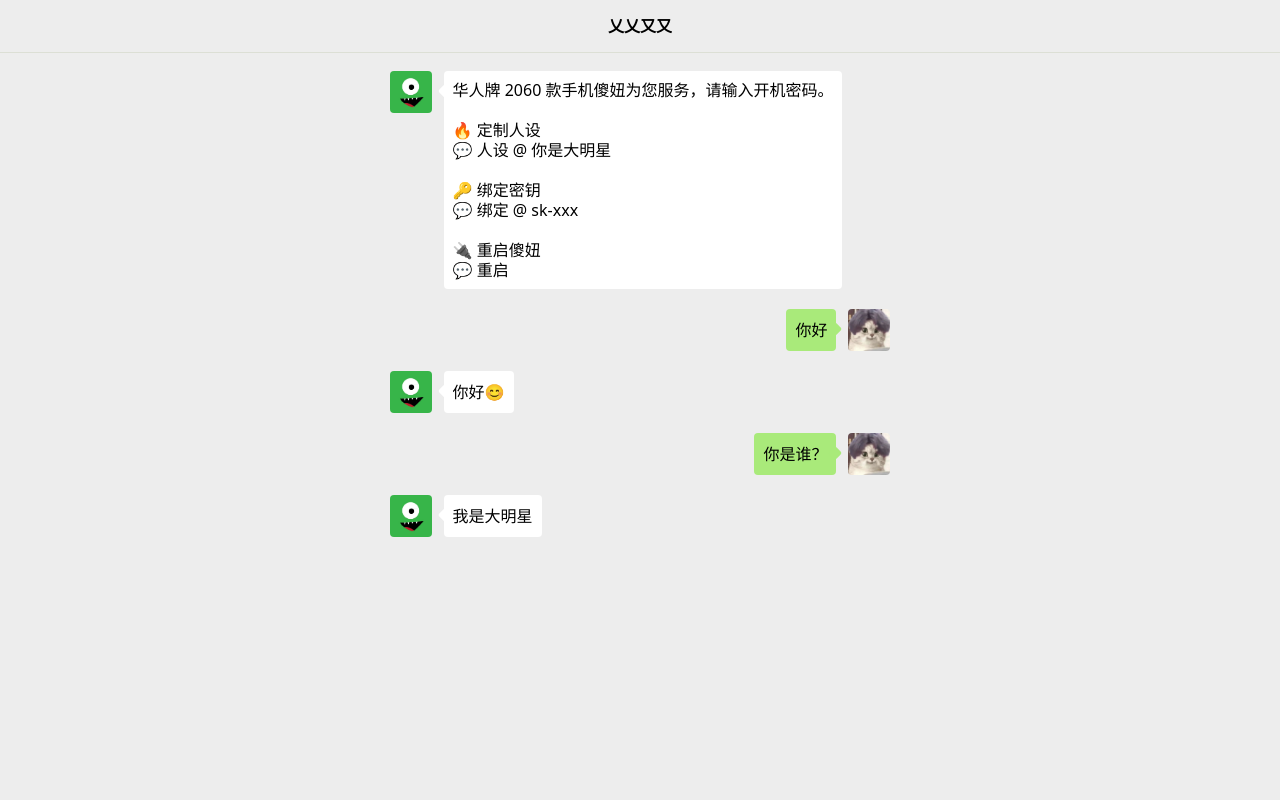
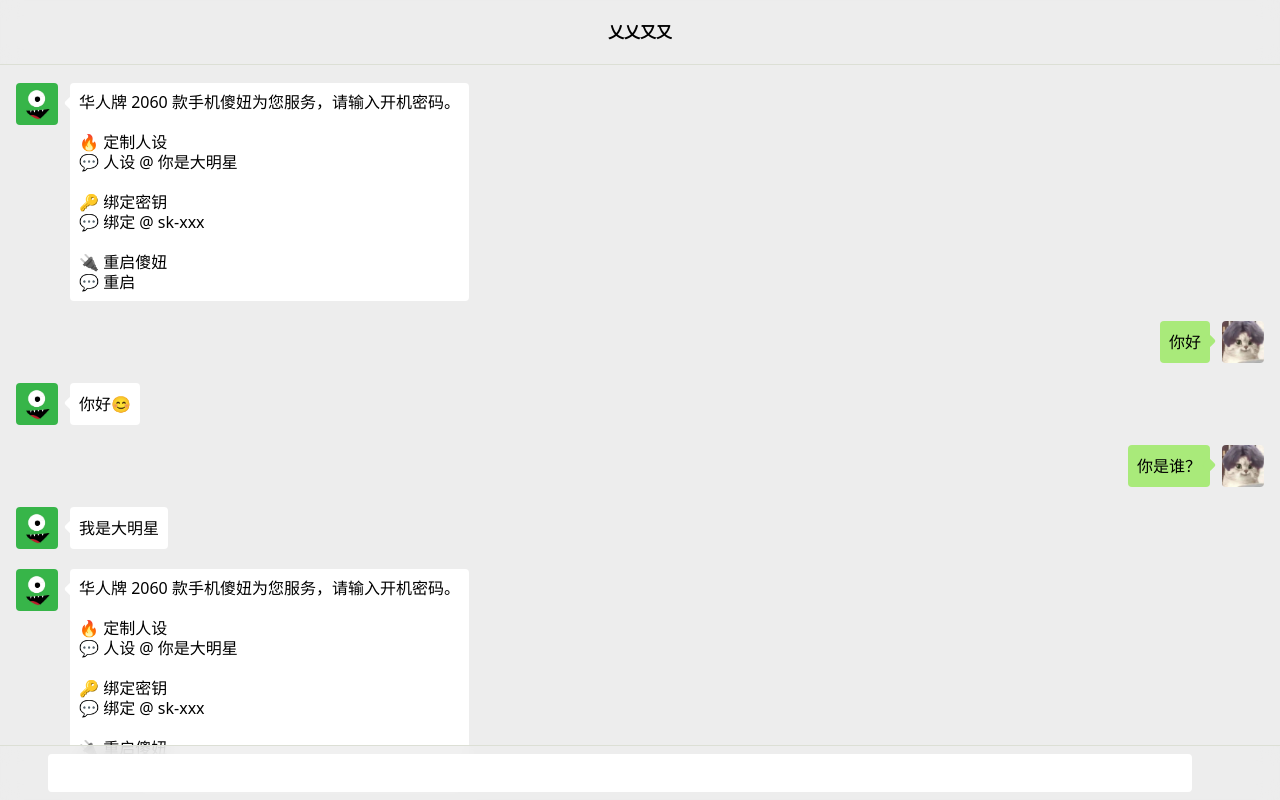
Before and after one commit to idootop/wechat-gpt-web, a React (Vite) app: page / in a window 1280 px wide. Shown: the top 800 px of the page. Built offline with nearby package versions, Linux system fonts and the light colour scheme; some icons are missing.

Commit message:
feat: 新增底部多行输入框

```diff
--- /dev/null
+++ b/src/components/Input/TextArea.tsx
@@ -0,0 +1,71 @@
+import './style.css';
+
+import { forwardRef, useEffect, useRef } from 'react';
+
+import { clamp } from '@/utils/base';
+
+import { BoxProps, getBoxProps } from '../Box';
+
+interface TextAreaProps {
+  rows?: number;
+  maxLines?: number;
+  lineHeight?: number;
+  value?: string;
+  hint?: string;
+  onChange?: (input: string) => void;
+  onSubmit?: (input: string) => void;
+}
+
+export const TextArea = forwardRef(
+  (props: BoxProps & TextAreaProps, ref: any) => {
+    const {
+      value,
+      hint = '',
+      rows = 1,
+      maxLines = 5,
+      lineHeight = 20,
+      onChange,
+      onSubmit,
+    } = props ?? {};
+    const boxProps = getBoxProps({ ...props, lineHeight: lineHeight + 'px' });
+
+    const _ref = useRef();
+    const inputRef = ref ?? _ref;
+
+    const updateInputHeight = () => {
+      inputRef.current.style.height = 'auto';
+      const height = inputRef.current.scrollHeight;
+      const minHeight = rows * lineHeight;
+      const maxHeight = maxLines * lineHeight;
+      inputRef.current.style.height =
+        clamp(height, minHeight, maxHeight) + 'px';
+    };
+
+    useEffect(() => {
+      updateInputHeight();
+      // eslint-disable-next-line react-hooks/exhaustive-deps
+    }, []);
+
+    return (
+      <textarea
+        rows={1}
+        ref={inputRef}
+        {...boxProps}
+        className="text-area"
+        value={value}
+        placeholder={hint}
+        onKeyDown={(event: any) => {
+          if (event.key === 'Enter') {
+            const str = event.target.value;
+            onSubmit?.(str);
+          }
+        }}
+        onChange={(event: any) => {
+          updateInputHeight();
+          const str = event.target.value;
+          onChange?.(str);
+        }}
+      />
+    );
+  },
+);
--- a/src/components/Input/style.css
+++ b/src/components/Input/style.css
@@ -1,7 +1,27 @@
-input {
+.text-input {
+  width: 100%;
+  height: 38px;
+  padding: 0 8px;
+  border-radius: 4px;
+  background-color: #fff;
+  outline: none;
   border: none;
-  height: 32px;
-  padding: 0 16px;
-  border-radius: 32px;
-  background-color: #f2f3f5;
+  box-shadow: none;
+  caret-color: #64d978;
+  font-size: 16px;
+  font-weight: 400;
 }
+
+.text-area {
+  resize: none;
+  width: 100%;
+  padding: 9px 8px;
+  border-radius: 4px;
+  background-color: #fff;
+  outline: none;
+  border: none;
+  box-shadow: none;
+  caret-color: #64d978;
+  font-size: 16px;
+  font-weight: 400;
+}
--- a/src/pages/Footer.tsx
+++ b/src/pages/Footer.tsx
@@ -1,25 +1,36 @@
-import { Expand, Row } from '@/components/Flex';
-import { Text } from '@/components/Text';
+import { Box } from '@/components/Box';
+import { Center, Expand, Row } from '@/components/Flex';
+import { TextArea } from '@/components/Input/TextArea';
 
-import { IconBack, IconMe } from './Icons';
+import { IconAdd, IconSticker, IconVoice } from './Icons';
+import { useAppStore } from './store';
 
 export const Footer = () => {
+  const { input, onTextInput, askBot, isTexting: _ } = useAppStore();
   return (
     <Row
-      top="0"
-      position="sticky"
-      width="100%"
-      padding="16px"
-      background="#ededed"
-      borderBottom="1px solid #dcdfd5"
+      className="glass-blur"
+      bottom="0"
+      position="fixed"
+      zIndex="2"
+      width="100vw"
+      padding="8px"
+      borderTop="1px solid #dcdfd5"
+      alignItems="end"
     >
-      <IconBack />
-      <Expand justifyContent="center">
-        <Text fontSize="16px" fontWeight="bold">
-          乂乂又又
-        </Text>
+      <Center height="38px">
+        <IconVoice />
+      </Center>
+      <Expand alignItems="center" margin="0 8px">
+        <TextArea value={input} onChange={onTextInput} onSubmit={askBot} />
       </Expand>
-      <IconMe />
+      <Center height="38px">
+        <IconSticker />
+      </Center>
+      <Box width="8px" />
+      <Center height="38px">
+        <IconAdd />
+      </Center>
     </Row>
   );
 };
--- a/src/pages/Header.tsx
+++ b/src/pages/Header.tsx
@@ -6,11 +6,12 @@ import { IconBack, IconMe } from './Icons';
 export const Header = () => {
   return (
     <Row
+      className="glass-blur"
       top="0"
-      position="sticky"
+      position="fixed"
+      zIndex="2"
       width="100%"
       padding="16px"
-      background="#ededed"
       borderBottom="1px solid #dcdfd5"
     >
       <IconBack />
--- a/src/pages/Icons.tsx
+++ b/src/pages/Icons/index.tsx
@@ -3,23 +3,24 @@ import 'weui-icon/dist/outlined/me.css';
 import 'weui-icon/dist/outlined/voice.css';
 import 'weui-icon/dist/outlined/sticker.css';
 import 'weui-icon/dist/outlined/add2.css';
+import './style.css';
 
 export const IconBack = () => {
-  return <span className="weui-icon-outlined-back"></span>;
+  return <span className="wechat-icon weui-icon-outlined-back"></span>;
 };
 
 export const IconMe = () => {
-  return <span className="weui-icon-outlined-me"></span>;
+  return <span className="wechat-icon weui-icon-outlined-me"></span>;
 };
 
 export const IconVoice = () => {
-  return <span className="weui-icon-outlined-voice"></span>;
+  return <span className="wechat-icon weui-icon-outlined-voice"></span>;
 };
 
 export const IconSticker = () => {
-  return <span className="weui-icon-outlined-sticker"></span>;
+  return <span className="wechat-icon weui-icon-outlined-sticker"></span>;
 };
 
 export const IconAdd = () => {
-  return <span className="weui-icon-outlined-add2"></span>;
+  return <span className="wechat-icon weui-icon-outlined-add2"></span>;
 };
--- /dev/null
+++ b/src/pages/Icons/style.css
@@ -0,0 +1,4 @@
+.wechat-icon {
+  width: 32px;
+  height: 32px;
+}
--- a/src/pages/index.tsx
+++ b/src/pages/index.tsx
@@ -1,7 +1,10 @@
+import './style.css';
+
 import { Box } from '@/components/Box';
-import { Column, Expand, Row } from '@/components/Flex';
+import { Column } from '@/components/Flex';
 
 import { MsgBubble } from './Bubble';
+import { Footer } from './Footer';
 import { Header } from './Header';
 import { useAppStore } from './store';
 import { WeixinDialog } from './WeixinDiaog';
@@ -12,23 +15,15 @@ export const App = () => {
   return (
     <>
       <WeixinDialog />
-      <Row
-        width="100vw"
-        height="100vh"
-        justifyContent="center"
-        background="#fff"
-      >
-        <Column width="100%" height="100vh" background="#ededed">
-          <Header />
-          <Expand flexDirection="column">
-            <Box height="8px" />
-            {msgs.map((msg, idx) => {
-              return <MsgBubble key={idx + msg.text} {...msg} />;
-            })}
-            <Box height="8px" />
-          </Expand>
-        </Column>
-      </Row>
+      <Header />
+      <Column className="hide-scollbar">
+        <Box height={65 + 8} />
+        {msgs.map((msg, idx) => {
+          return <MsgBubble key={idx + msg.text} {...msg} />;
+        })}
+        <Box height={65 + 8} />
+      </Column>
+      <Footer />
     </>
   );
 };
--- a/src/pages/store.ts
+++ b/src/pages/store.ts
@@ -24,13 +24,25 @@ export interface Msg {
 
 interface AppSore {
   asking: boolean;
+  input: string;
   msgs: Msg[];
 }
 
 export const useAppStore = () => {
   useProvider<AppSore>(kAppStore, {
     asking: false,
+    input: '',
     msgs: [
+      { type: 'bot', text: kHelp },
+      { type: 'user', text: '你好' },
+      { type: 'bot', text: '你好😊' },
+      { type: 'user', text: '你是谁？' },
+      { type: 'bot', text: '我是大明星' },
+      { type: 'bot', text: kHelp },
+      { type: 'user', text: '你好' },
+      { type: 'bot', text: '你好😊' },
+      { type: 'user', text: '你是谁？' },
+      { type: 'bot', text: '我是大明星' },
       { type: 'bot', text: kHelp },
       { type: 'user', text: '你好' },
       { type: 'bot', text: '你好😊' },
@@ -40,7 +52,8 @@ export const useAppStore = () => {
   });
 
   const [store, setStore] = useStore<AppSore>(kAppStore);
-  const { asking, msgs } = store;
+  const { asking, msgs, input } = store;
+  const isTexting = isNotEmpty(input);
 
   const addMsg = (text: string, type: 'bot' | 'user' = 'user') => {
     setStore({
@@ -55,17 +68,22 @@ export const useAppStore = () => {
     });
   };
 
-  const askBot = async (question: string) => {
-    if (asking) return;
+  const askBot = async () => {
+    if (asking || !isTexting) return;
+    // 发送消息
+    addMsg(input, 'user');
     setStore({
       ...store,
       asking: true,
+      input: '',
     });
-    const reply = '复读机：' + question;
+    // 等待回复
+    const reply = '复读机：' + input;
     // await http.post(envs.kAPI, {
     //   userId: 'test',
     //   question: '你好，你是谁',
     // });
+    // 回复消息
     addMsg(isNotEmpty(reply) ? reply : "喵呜 ฅ'ω'ฅ", 'bot');
     setStore({
       ...store,
@@ -73,9 +91,19 @@ export const useAppStore = () => {
     });
   };
 
+  const onTextInput = (input: string) => {
+    setStore({
+      ...store,
+      input,
+    });
+  };
+
   return {
     asking,
     msgs,
     askBot,
+    input,
+    onTextInput,
+    isTexting,
   };
 };
--- /dev/null
+++ b/src/pages/style.css
@@ -0,0 +1,5 @@
+.glass-blur {
+  backdrop-filter: blur(10px);
+  backdrop-filter: blur(10px);
+  background: rgb(237 237 237 / 80%);
+}
--- a/src/utils/base.ts
+++ b/src/utils/base.ts
@@ -33,6 +33,13 @@ export const range = (start: number, end?: number) => {
   return Array.from({ length: end - start }, (_, index) => start + index);
 };
 
+/**
+ * clamp(-1,0,1)=0
+ */
+export function clamp(num: number, min: number, max: number): number {
+  return num < max ? (num > min ? num : min) : max;
+}
+
 export const toSet = <T = any>(datas: T[], byKey?: (e: T) => any) => {
   if (byKey) {
     const keys = {};
```
Also changed, not shown: src/components/Input/TextInput.tsx (added, +39 -0 lines), src/components/Input/index.tsx (deleted, +0 -36 lines).
